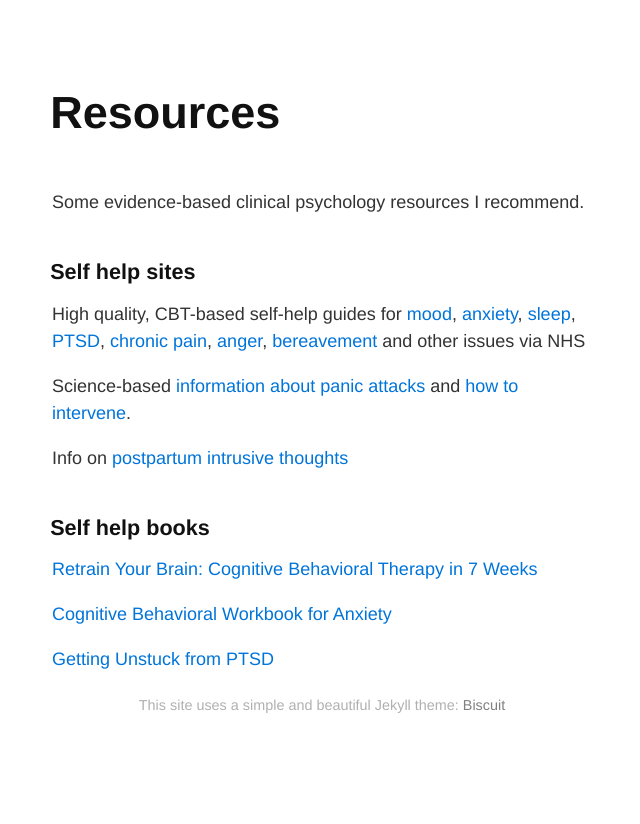
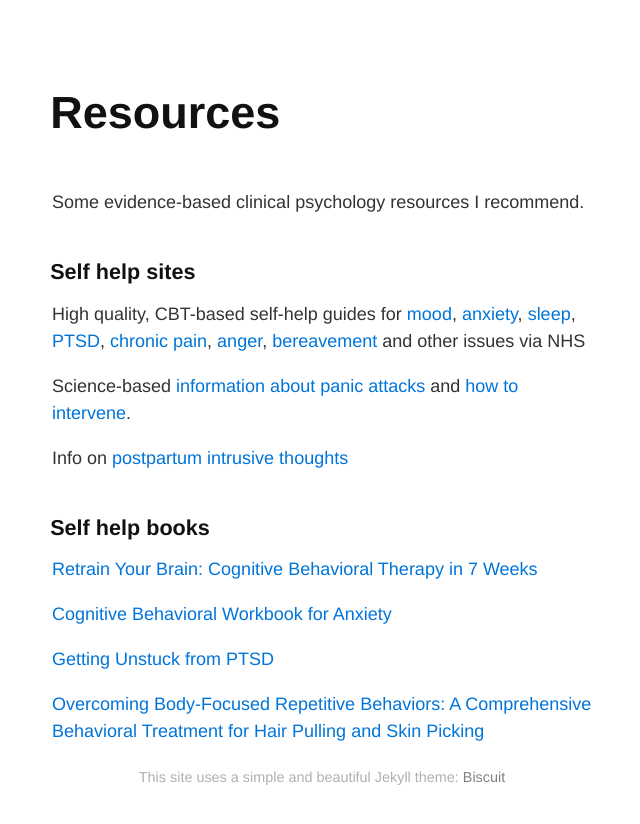
Before and after one commit to betsystade/betsystade.github.io, a Jekyll site: the page built from resources.md, in a window 1280 px wide. Shown: the top 824 px of the page, without its empty margins (318-958 px from the left). Built offline with Jekyll 4.4.1, drawn with Linux system fonts in a browser that asks for light colours.

Commit message:
added to resources

```diff
--- a/resources.md
+++ b/resources.md
@@ -26,3 +26,6 @@ Info on [postpartum intrusive thoughts](https://share.upmc.com/2021/11/postpartu
 [Cognitive Behavioral Workbook for Anxiety](https://www.amazon.com/Cognitive-Behavioral-Workbook-Anxiety-Step/dp/1626250154/ref=sr_1_4?crid=DLLGH9N7G7LI&keywords=cbt+anxiety&qid=1682135405&s=books&sprefix=cbt+anxiety%2Cstripbooks%2C123&sr=1-4)
 
 [Getting Unstuck from PTSD](https://www.amazon.com/Getting-Unstuck-PTSD-Cognitive-Processing/dp/1462549837/ref=sr_1_1?crid=3FT8OVF7Q054O&keywords=getting%20unstuck%20from%20ptsd&qid=1665710005&sprefix=getting%20unstuck%20from%20ptsd%20%2Caps%2C299&sr=8-1)
+
+
+[Overcoming Body-Focused Repetitive Behaviors: A Comprehensive Behavioral Treatment for Hair Pulling and Skin Picking](https://www.amazon.com/Overcoming-Body-Focused-Repetitive-Behaviors-Comprehensive/dp/1684033640)
```
